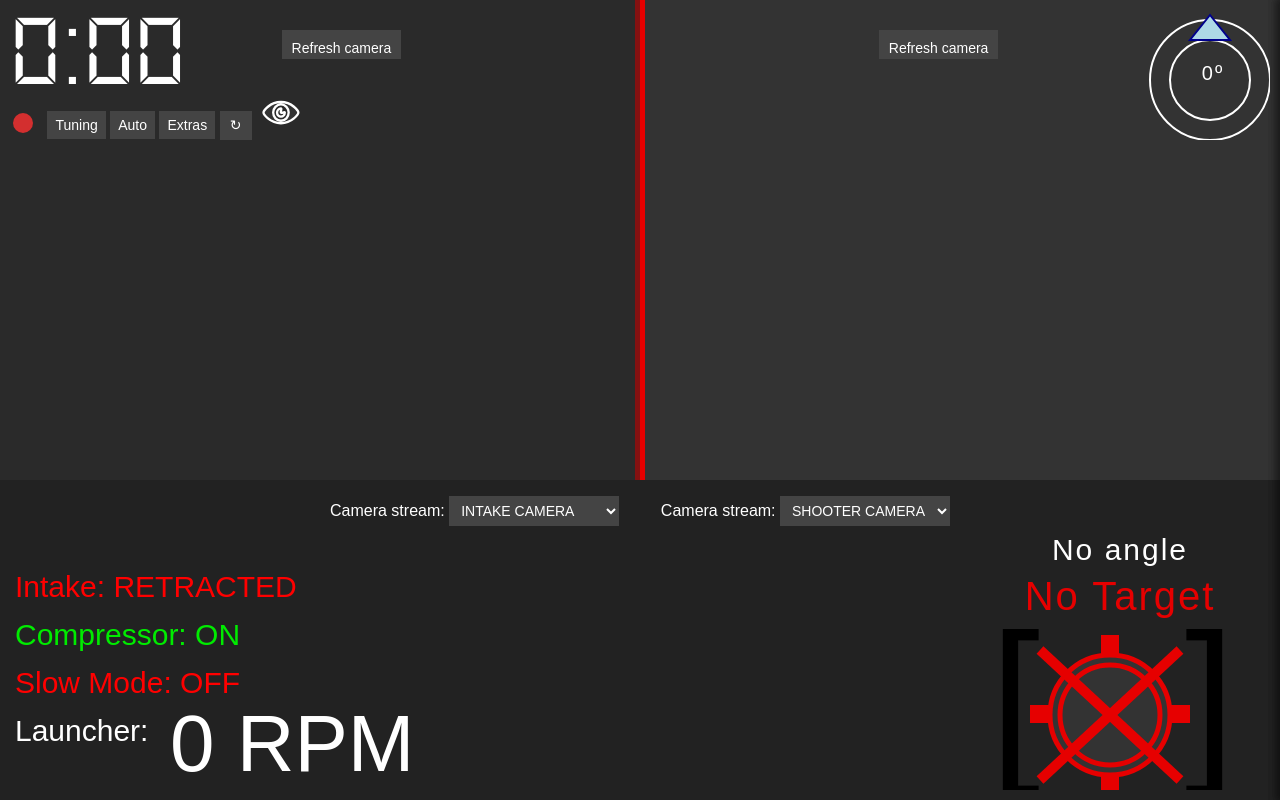
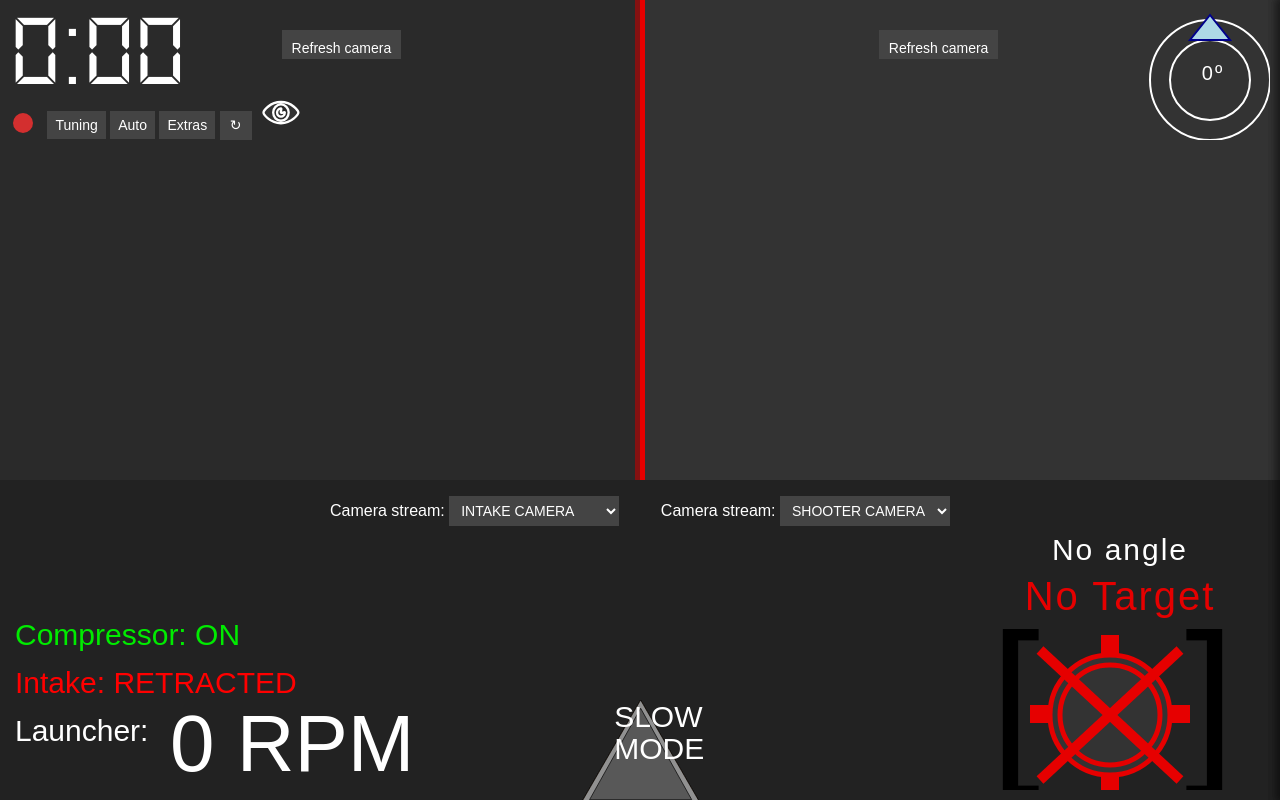
Before and after one commit to frc1418/2022-dashboard, an Electron app: page src/index.html in a window 1280 px wide. Drawn offline with Linux system fonts and the light colour scheme; no server answers.

Commit message:
replace text indicator with svg indicator
in a moment of sheer genius, I realised how to get the svg to work

```diff
--- a/src/css/ui.css
+++ b/src/css/ui.css
@@ -379,7 +379,7 @@ body.enabled > svg {
 
 #piston-status {
     color: rgb(255, 0, 0);
-    top: 70%;
+    top: 82%;
     left: 5px;
     font-size: 30px;
 }
@@ -388,15 +388,35 @@ body.enabled > svg {
     color: rgb(0, 235, 0);
 }
 
-#slow-mode {
-    color: rgb(255, 0, 0);
-    top: 82%;
-    left: 5px;
+#slow-mode-label{
+    color: rgba(255, 255, 255);
+    left: 47.2%;
+    bottom: 7%;
     font-size: 30px;
 }
 
-#slow-mode.on {
-    color: rgb(0, 235, 0);
+#slow-mode-label2{
+    color: rgba(255, 255, 255);
+    left: 47.2%;
+    bottom: 3%;
+    font-size: 30px;
+}
+
+#slow-mode-icon{
+    bottom: -6%;
+    left: 42.7%;
+    width: 15%;
+    opacity: 1;
+}
+
+#slow-mode-icon.on{
+    opacity: 0;
+}
+
+#slow-mode-icon2{
+    bottom: -6%;
+    left: 42.7%;
+    width: 15%;
 }
 
 #label-launcher {
--- a/src/index.html
+++ b/src/index.html
@@ -115,7 +115,7 @@
     </article>
     <div id="launcher-rpm">0 RPM</div>
     <p id="label-launcher">Launcher:</p>
-    <p id="slow-mode">Slow Mode: OFF</p>
+    <!-- <p id="slow-mode">Slow Mode: OFF</p> -->
     <p id="compressor-status">Compressor: ON</p>
     <p id="piston-status">Intake: RETRACTED</p>
     <!-- Gyroscope -->
@@ -170,8 +170,19 @@
                 <option>SHOOTER CAMERA</option>
                 <option>LIMELIGHT</option>
             </select>
+            </div>
         </div>
     </div>
+    <svg id="slow-mode-icon2" viewBox="0 0 500 500" xmlns="http://www.w3.org/2000/svg" xmlns:bx="https://boxy-svg.com">
+        <path d="M 243.055 98.908 L 416.744 399.57 L 69.365 399.57 L 243.055 98.908 Z" style="stroke: rgb(0, 0, 0); fill: rgb(255, 138, 36);" bx:shape="triangle 69.365 98.908 347.379 300.662 0.5 0 1@5111cb95"/>
+        <path d="M 243.167 123.052 L 391.635 388.606 L 94.699 388.606 L 243.167 123.052 Z" style="stroke: rgb(0, 0, 0); fill: rgb(244, 0, 0);" bx:shape="triangle 94.699 123.052 296.936 265.554 0.5 0 1@fbcf2811"/>
+    </svg>
+    <svg id="slow-mode-icon" viewBox="0 0 500 500" xmlns="http://www.w3.org/2000/svg" xmlns:bx="https://boxy-svg.com">
+        <path d="M 243.055 98.908 L 416.744 399.57 L 69.365 399.57 L 243.055 98.908 Z" style="stroke: rgb(0, 0, 0); fill: rgb(145, 145, 145);" bx:shape="triangle 69.365 98.908 347.379 300.662 0.5 0 1@5111cb95"/>
+        <path d="M 243.167 123.052 L 391.635 388.606 L 94.699 388.606 L 243.167 123.052 Z" style="stroke: rgb(0, 0, 0); fill: rgb(88, 88, 88);" bx:shape="triangle 94.699 123.052 296.936 265.554 0.5 0 1@fbcf2811"/>
+    </svg>
+    <p id="slow-mode-label">SLOW</p>
+    <p id="slow-mode-label2">MODE</p>
 </body>
 
 </html>
--- a/src/ui.js
+++ b/src/ui.js
@@ -48,7 +48,7 @@ const camera1OptionSelect = document.getElementById("camera1-options-select");
 const camera2OptionSelect = document.getElementById("camera2-options-select");
 const compressorStatus = document.getElementById('compressor-status');
 const pistonStatus = document.getElementById('piston-status');
-const slowMode = document.getElementById('slow-mode');
+const slowMode = document.getElementById('slow-mode-icon');
 
 cameras[cameraStream1].setParent(document.getElementById('camera1'));
 cameras[cameraStream2].setParent(document.getElementById('camera2'));
@@ -293,10 +293,10 @@ NetworkTables.addKeyListener('/component/intake/piston_status', (_, value, __) =
 NetworkTables.addKeyListener('/component/drive/slow_mode', (_, value, __) => {
     if (value) {
         slowMode.classList.remove('on');
-        slowMode.textContent = 'Slow Mode: OFF';
+        // slowMode.textContent = 'Slow Mode: OFF';
     } else {
         slowMode.classList.add('on');
-        slowMode.textContent = 'Slow Mode: ON';
+        // slowMode.textContent = 'Slow Mode: ON';
     }
 });
 
```
